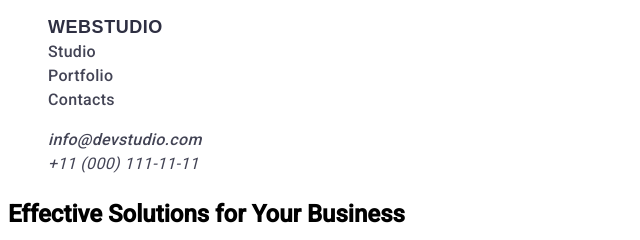
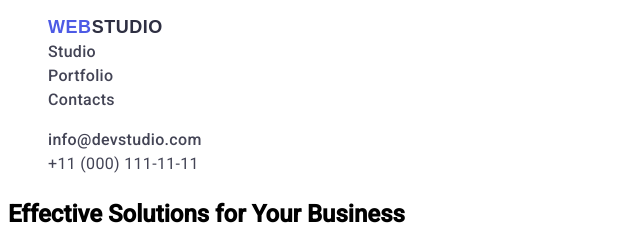
Before and after one commit to a1l2e3x42010/a1l2e3x42010-goit-markup-hw-02, a plain HTML site: page index.html in a window 1280 px wide. Shown: the top 240 px of the page, 0-640 px from the left. Drawn offline with Linux system fonts and the light colour scheme.

Commit message:
last version

```diff
--- a/css/styles.css
+++ b/css/styles.css
@@ -17,14 +17,27 @@ text-decoration-line: none;
     align-items: center;
     letter-spacing: 0.03em;
     text-transform: uppercase;
+    color: #4D5AE5;
+
+    text-decoration-line: none;
+    }
+
+.logo1 {
+    font-family: 'Raleway', sans-serif;
+    font-weight: 800;
+    font-size: 18px;
+    line-height: 1.33;
+    display: flex;
+    align-items: center;
+    letter-spacing: 0.03em;
+    text-transform: uppercase;
     color: #2E2F42;
     text-decoration-line: none;
-    }
-    .logo:hover,
-    .logo:focus {
-    /* OCEAN */
-    color: #404BBF;
-    }
+}
+.logo-footer {
+    color: #F4F4FD;
+}
+
     .head-title {
 font-weight: 700;
 font-size: 56px;
@@ -59,6 +72,7 @@ letter-spacing: 0.02em;
 
 
 .menu-link {
+font-style: normal;
 letter-spacing: 0.02em;
 color: #434455;
 text-decoration-line: none;
@@ -78,6 +92,7 @@ text-decoration-line: none;
 
 .mailto {
 font-weight: 400;
+font-style: normal;
 letter-spacing: 0.02em;
 color: #434455;
 text-decoration-line: none;
--- a/index.html
+++ b/index.html
@@ -16,10 +16,10 @@
       <nav class="nav">
         <!-- Menu Nav -->
         <ul class="menu">
-          <li class="menu-item"><a href="./index.html" class="logo">WebStudio</a></li>
-          <li class="menu-item"><a href="" class="menu-link">Studio</a></li>
+          <li class="menu-item"><a href="./index.html" class="logo">Web <spam class="logo1">Studio</spam></a></li>
+          <li class="menu-item"><a href="./" class="menu-link">Studio</a></li>
           <li class="menu-item"><a href="./portfolio.html" class="menu-link"> Portfolio</a></li>
-          <li class="menu-item"><a href="" class="menu-link">Contacts</a></li>
+          <li class="menu-item"><a href="./" class="menu-link">Contacts</a></li>
         </ul>
       </nav>
       <address>
@@ -109,7 +109,7 @@
 
     <!-- Footer -->
     <footer>
-      <a href="./index.html" class="logo">WebStudio</a>
+      <a href="./index.html" class="logo">Web <spam class="logo-footer ">Studio</spam></a>
       <p class="suptitle sup-footer">
         Increase the flow of customers and sales for your business with digital
         marketing & growth solutions.
```
Also changed, not shown: portfolio.html (+4 -4 lines).
